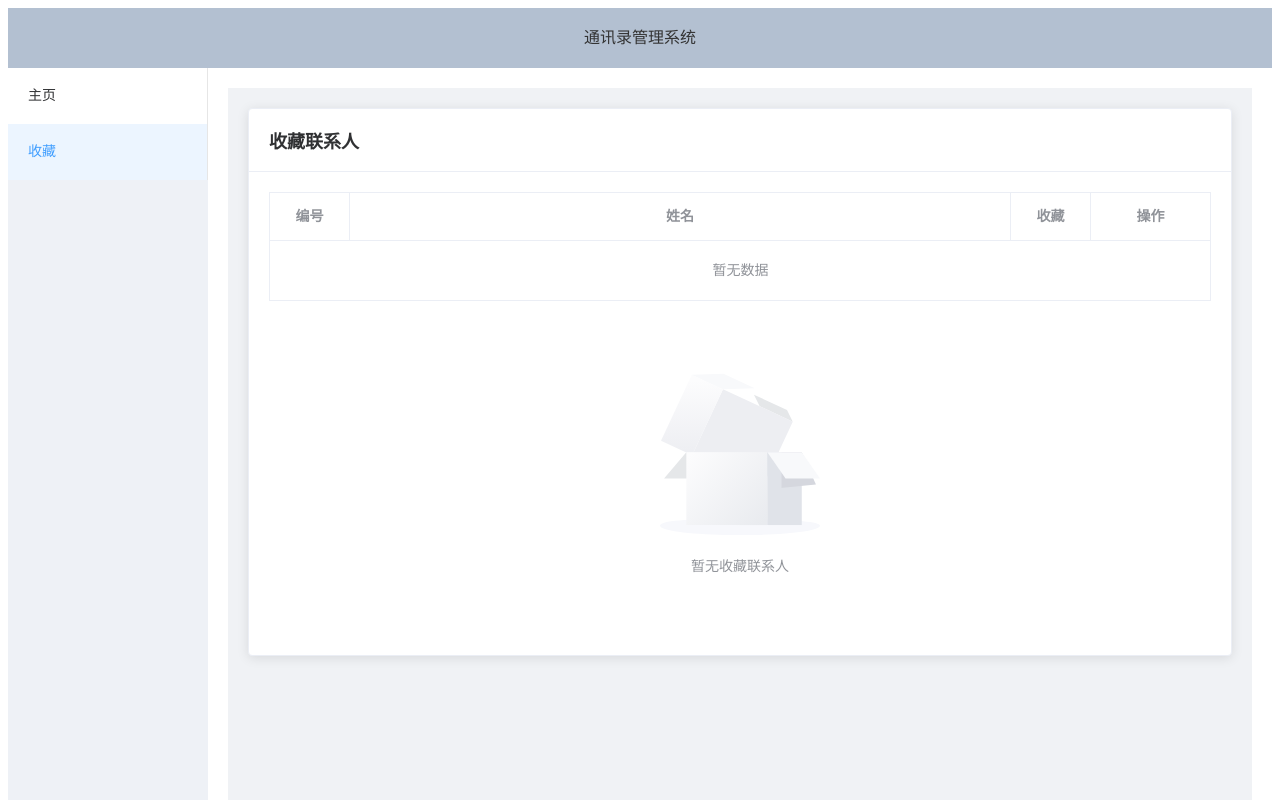
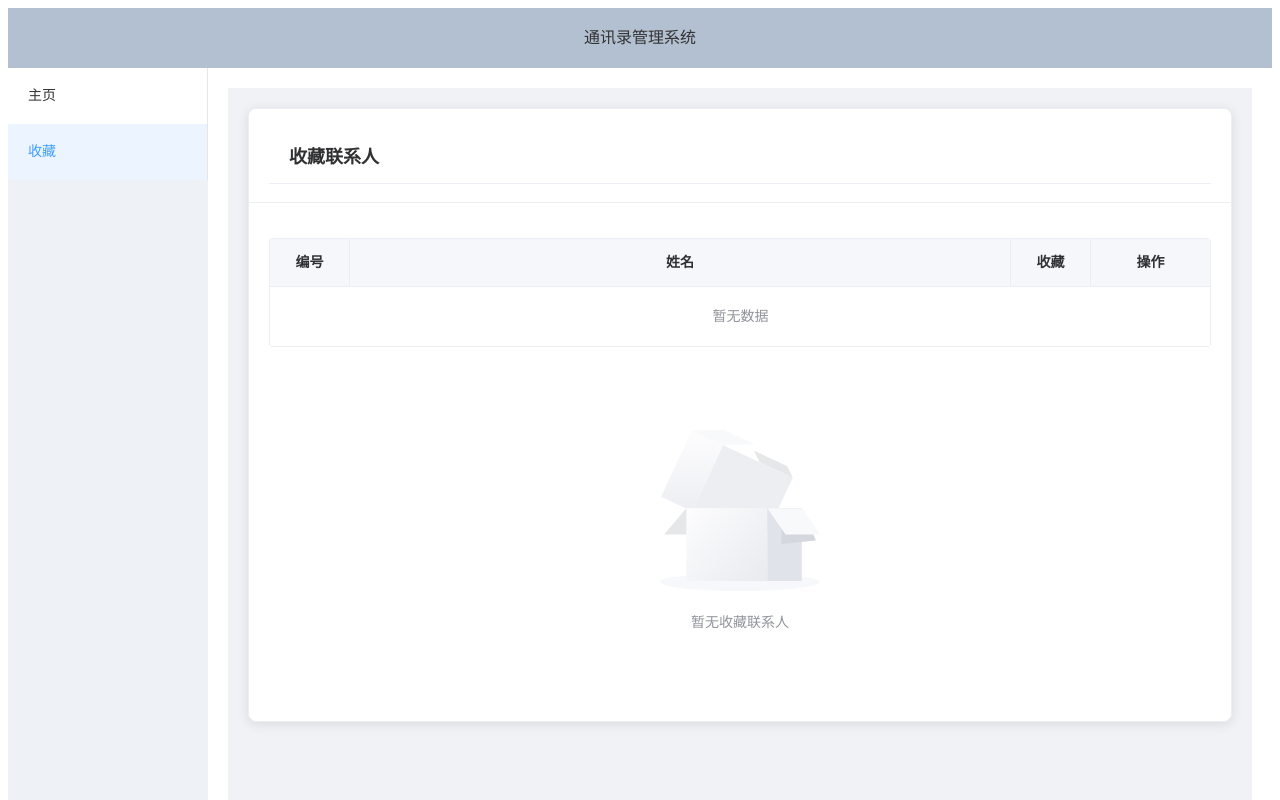
Before and after one commit to lnd2014/ExtremeProgramming, a Vue app in the folder contacts-front-end/: page /#/ in a window 1280 px wide. Both pictures are taken after a click on the item "收藏". Shown: the top 800 px of the page. Built offline with nearby package versions, Linux system fonts and the light colour scheme.

Commit message:
美化页面

```diff
--- a/contacts-front-end/src/views/StarView.vue
+++ b/contacts-front-end/src/views/StarView.vue
@@ -107,12 +107,17 @@ export default {
 .box-card {
   margin-bottom: 20px;
   box-shadow: 0 2px 12px 0 rgba(0,0,0,.1);
+  border-radius: 8px;
+  overflow: hidden;
 }
 
 .card-header {
   display: flex;
   justify-content: space-between;
   align-items: center;
+  padding: 15px 20px;
+  background-color: #fff;
+  border-bottom: 1px solid #ebeef5;
 }
 
 .card-header span {
@@ -121,7 +126,36 @@ export default {
   color: #303133;
 }
 
+/* 表格样式优化 */
+:deep(.el-table) {
+  margin-top: 15px;
+  border-radius: 4px;
+  overflow: hidden;
+}
+
+:deep(.el-table th) {
+  background-color: #f5f7fa;
+  color: #303133;
+  font-weight: bold;
+  padding: 12px 0;
+}
+
+:deep(.el-table td) {
+  padding: 12px 0;
+}
+
 .empty-block {
-  margin: 20px 0;
+  margin: 30px 0;
+  text-align: center;
+}
+
+:deep(.el-button--text) {
+  padding: 8px;
+  transition: all 0.3s;
+}
+
+:deep(.el-button--text:hover) {
+  background-color: rgba(64, 158, 255, 0.1);
+  border-radius: 4px;
 }
 </style>
```
